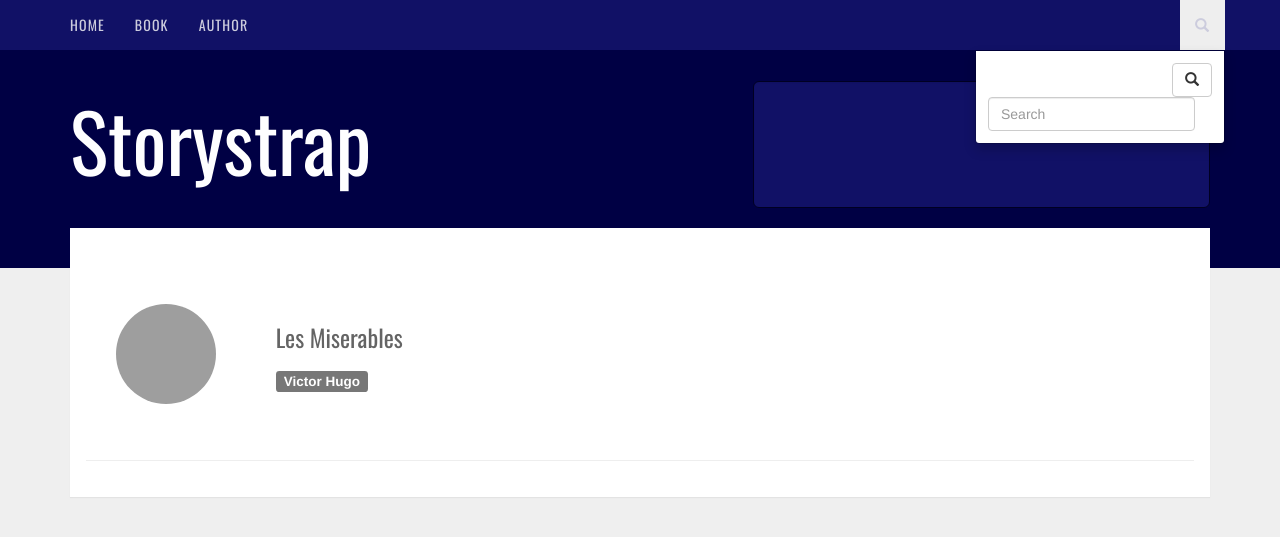
After one commit to AnkitMaewall/pluralsight-nodewebapp-mills, a Node server app: page /Books/1 in a window 1280 px wide, after a click that opens the changed part. The commit adds this page. Shown: the top 537 px of the page. Run offline with Node 20, Linux system fonts and the light colour scheme; some libraries are stand-ins or nearby versions; grey boxes are pictures that could not be loaded.

Commit message:
module 4 routing and views

```diff
--- a/app.js
+++ b/app.js
@@ -3,14 +3,32 @@ var express = require('express');
 var app = express();
 
 var port = process.env.PORT || 5000;
+var nav =[{
+  Link:'/Books',
+  Text:'Book'
+  }, {
+  Link: '/Authors',
+  Text: 'Author'
+}];
+var bookRouter = require('./src/routes/bookRoutes')(nav);
 
 app.use(express.static('public'));
 app.set('views','./src/views');
 
 app.set('view engine', 'ejs');
 
+
+app.use('/Books', bookRouter);
 app.get('/',function(req, res){
-  res.render('index',{title: 'Hello from render', list: ['a','b']});
+  res.render('index',{
+              title: 'Hello from render',
+                 nav: [{
+                  Link:'/Books',
+                  Text:'Books'
+                 }, {
+                  Link: '/Authors',
+                  Text: 'Authors'}]
+  });
 });
 
 app.get('/books',function(req, res){
--- a/gulpfile.js
+++ b/gulpfile.js
@@ -48,5 +48,5 @@ gulp.task('serve', ['style', 'inject'], function(){
   return nodemon(options)
     .on('restart', function(ev){
       console.log('Restarting...');
-    })
+    });
 });
--- /dev/null
+++ b/src/routes/bookRoutes.js
@@ -0,0 +1,41 @@
+var express = require('express');
+
+var bookRouter = express.Router();
+
+var router = function(nav){
+  var books = [
+    {
+      title:'War and Peace',
+      genre: 'Historical Fiction',
+      author: 'Lev Nikolayevich Tolstoy',
+      read: false
+    },
+    {
+      title:'Les Miserables',
+      genre: 'Historical Fiction',
+      author: 'Victor Hugo',
+      read: false
+    }];
+  bookRouter.route('/')
+    .get(function(req, res){
+      res.render('bookListView', {
+        title: 'Books',
+        nav: nav,
+        books: books
+      });
+    });
+
+  bookRouter.route('/:id')
+    .get(function(req, res){
+      var id = req.params.id;
+      res.render('bookView',{
+        title: 'Books',
+        nav: nav,
+        book: books[id]
+      });
+    });
+    return bookRouter;
+};
+
+
+module.exports = router;
--- /dev/null
+++ b/src/views/bookView.ejs
@@ -0,0 +1,120 @@
+<!DOCTYPE html>
+<html lang="en">
+	<head>
+		<meta http-equiv="content-type" content="text/html; charset=UTF-8">
+		<meta charset="utf-8">
+		<title>Storystrap Template</title>
+		<meta name="generator" content="Bootply" />
+		<meta name="viewport" content="width=device-width, initial-scale=1, maximum-scale=1">
+		<!-- bower:css -->
+		<link rel="stylesheet" href="/lib/bootstrap/dist/css/bootstrap.css" />
+		<link rel="stylesheet" href="/lib/font-awesome/css/font-awesome.min.css" />
+		<!-- endbower-->
+    <!-- bower:js -->
+    <script src="/lib/jquery/dist/jquery.js"></script>
+    <script src="/lib/bootstrap/dist/js/bootstrap.js"></script>
+    <!-- endbower-->
+    <!-- inject:css-->
+    <link rel="stylesheet" href="/css/styles.css">
+    <!-- endinject-->
+    <!-- inject:js-->
+    <script src="/js/app.js"></script>
+    <!-- endinject-->
+
+    <!--[if lt IE 9]>
+			<script src="//html5shim.googlecode.com/svn/trunk/html5.js"></script>
+		<![endif]-->
+	</head>
+	<body>
+<header class="navbar navbar-bright navbar-fixed-top" role="banner">
+  <div class="container">
+    <div class="navbar-header">
+      <button class="navbar-toggle" type="button" data-toggle="collapse" data-target=".navbar-collapse">
+        <span class="sr-only">Toggle navigation</span>
+        <span class="icon-bar"></span>
+        <span class="icon-bar"></span>
+        <span class="icon-bar"></span>
+      </button>
+      <a href="/" class="navbar-brand">Home</a>
+    </div>
+    <nav class="collapse navbar-collapse" role="navigation">
+      <ul class="nav navbar-nav">
+        <% for(var i=0; i<nav.length;i++){%>
+          <li><a href="<%=nav[i].Link%>"><%=nav[i].Text%></a></li>
+        <%}%>
+      </ul>
+      <ul class="nav navbar-right navbar-nav">
+        <li class="dropdown">
+          <a href="#" class="dropdown-toggle" data-toggle="dropdown"><i class="glyphicon glyphicon-search"></i></a>
+          <ul class="dropdown-menu" style="padding:12px;">
+            <form class="form-inline">
+              <button type="submit" class="btn btn-default pull-right"><i class="glyphicon glyphicon-search"></i></button><input type="text" class="form-control pull-left" placeholder="Search">
+            </form>
+          </ul>
+        </li>
+      </ul>
+    </nav>
+  </div>
+</header>
+
+<div id="masthead">
+  <div class="container">
+    <div class="row">
+      <div class="col-md-7">
+        <h1>Storystrap
+          <p class="lead"></p>
+        </h1>
+      </div>
+      <div class="col-md-5">
+        <div class="well well-lg">
+          <div class="row">
+            <div class="col-sm-12">
+
+
+            </div>
+          </div>
+        </div>
+      </div>
+    </div>
+  </div><!-- /cont -->
+
+  <div class="container">
+    <div class="row">
+      <div class="col-md-12">
+        <div class="top-spacer"> </div>
+      </div>
+    </div>
+  </div><!-- /cont -->
+
+</div>
+
+
+<div class="container">
+  <div class="row">
+
+    <div class="col-md-12">
+
+      <div class="panel">
+        <div class="panel-body">
+
+
+
+          <!--/stories-->
+          <div class="row">
+            <br>
+            <div class="col-md-2 col-sm-3 text-center">
+              <a class="story-title" href="#"><img alt="" src="http://api.randomuser.me/portraits/thumb/men/58.jpg" style="width:100px;height:100px" class="img-circle"></a>
+            </div>
+            <div class="col-md-10 col-sm-9">
+              <h3><%=book.title%></h3>
+              <div class="row">
+                <div class="col-xs-9">
+                  <h4><span class="label label-default">
+                    <%=book.author%></span></h4><h4>
+                  </h4></div>
+                <div class="col-xs-3"></div>
+              </div>
+              <br><br>
+            </div>
+          </div>
+          <hr>
--- a/src/views/index.ejs
+++ b/src/views/index.ejs
@@ -39,9 +39,8 @@
     </div>
     <nav class="collapse navbar-collapse" role="navigation">
       <ul class="nav navbar-nav">
-
-        <% for(var i=0; i<list.length;i++){%>
-          <li><a><%=list[i]%></a></li>
+        <% for(var i=0; i<nav.length;i++){%>
+          <li><a href="<%=nav[i].Link%>"><%=nav[i].Text%></a></li>
         <%}%>
 
       </ul>
```
Also changed, not shown: src/views/bookListView.ejs (added, +123 -0 lines).
